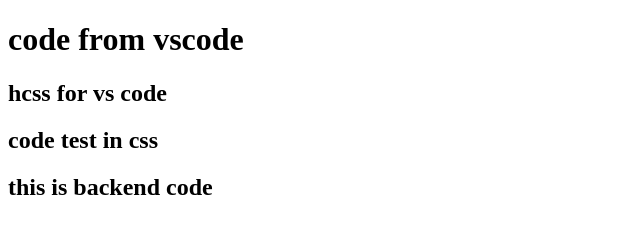
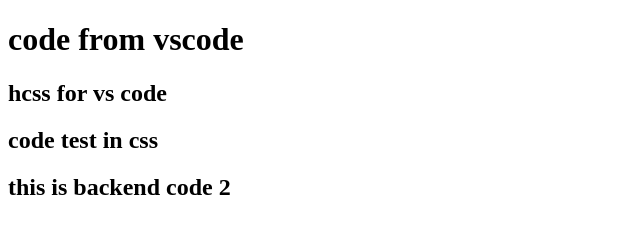
Before and after one commit to vinothkumarveeramani/demopro, a plain HTML site: page index.html in a window 1280 px wide. Shown: the full height of the page, 0-640 px from the left. Drawn offline with Linux system fonts and the light colour scheme.

Commit message:
mod:indexed file

```diff
--- a/index.html
+++ b/index.html
@@ -11,7 +11,7 @@
     <h1>code from vscode</h1>
     <h2>hcss for vs code</h2>
     <h2>code test in css</h2>
-    <h2>this is backend code</h2>
+    <h2>this is backend code 2</h2>
 </body>
 
 </html>
```
